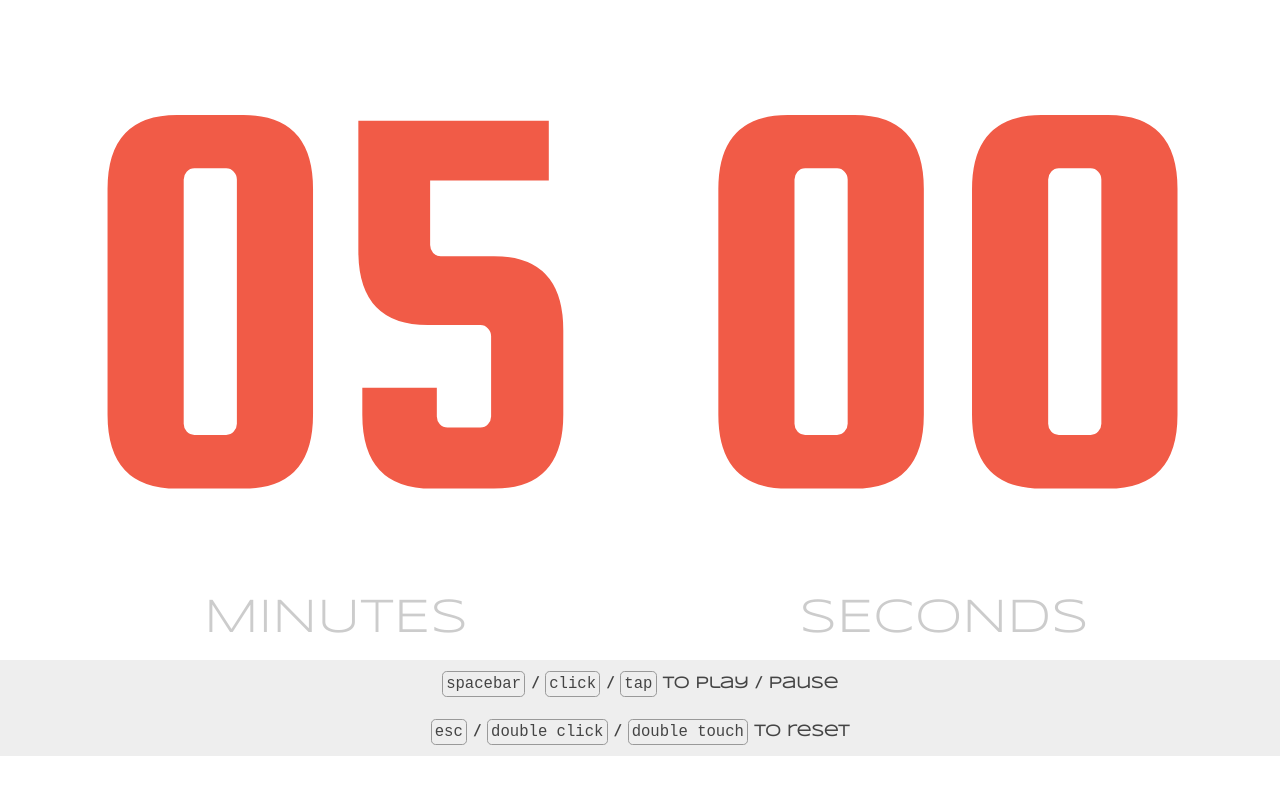
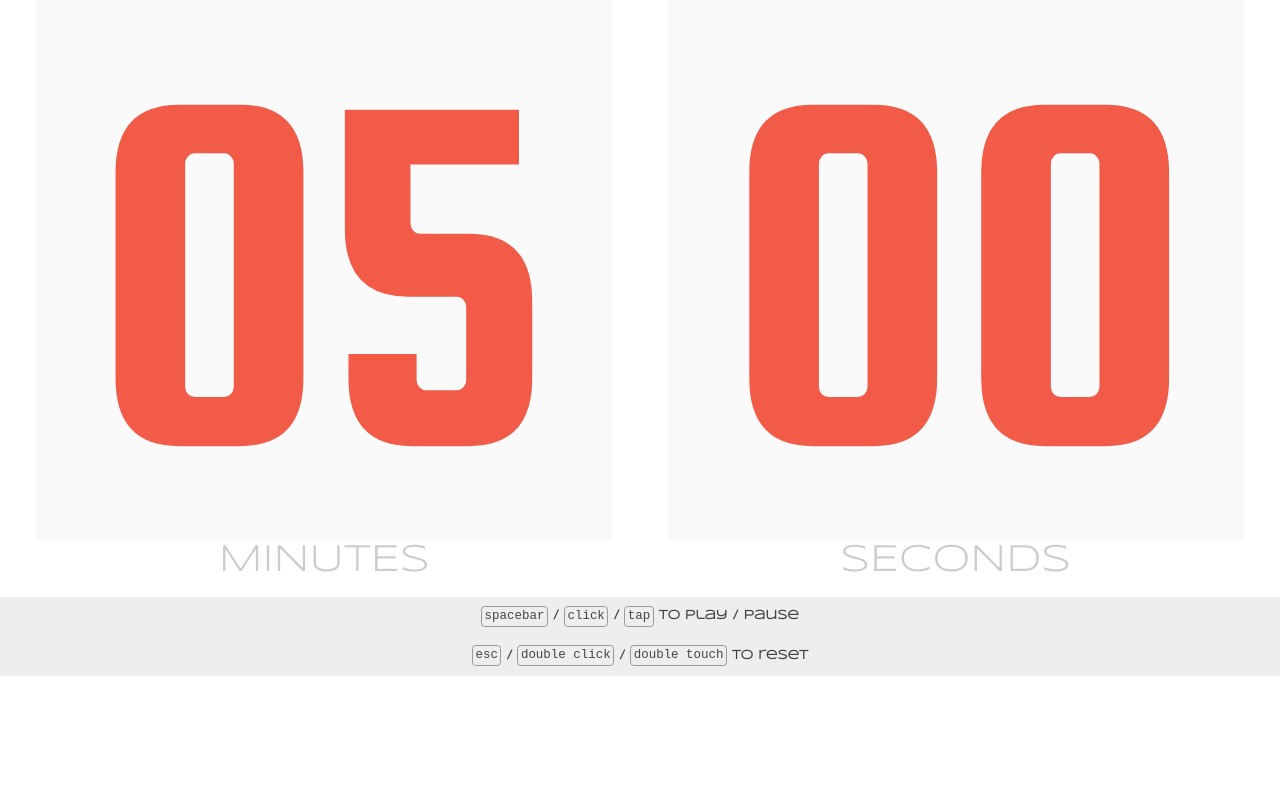
Before and after one commit to sayanee/timer, a website: page index.html in a window 1280 px wide. Drawn offline with nearby package versions, Linux system fonts and the light colour scheme.

Commit message:
fix: use viewport units. close #1 close #8

```diff
--- a/index.html
+++ b/index.html
@@ -9,15 +9,13 @@
   <style>
     @import url('http://fonts.googleapis.com/css?family=Squada+One|Syncopate');
     html, body {margin: 0; padding: 0;}
-    input[type=number]::-webkit-inner-spin-button, input[type=number]::-webkit-outer-spin-button {-webkit-appearance: none; margin: 0; }
-    input {font-family: 'Squada One', sans-serif; font-size: 35em; border: 0; color: #f15b47; outline: none; width: 600px; text-align: center }
-    ul {list-style-type: none; text-align: center; margin: 0; padding: 0; }
-    li {display: inline-block; position: relative;}
-    li:before {content: 'click to edit time'; position: absolute; font-family: 'Syncopate', sans-serif; top: 1em; left: 0; text-align: center; background: #eee; padding: .5em; border-radius: .5em; color: #444; display: none; width: 95%; }
-    li:hover:before {display: block; }
-    p {font-family: 'Syncopate', sans-serif; text-transform: uppercase; font-size: 3em; margin: 0; color: #ccc; text-align: center; }
+    ul {list-style-type: none; text-align: center; margin: 0; padding: 0; overflow: hidden;}
+    li {display: inline-block; vertical-align: top; position: relative; width: 45vw; margin: 0 2vw;}
+    input[type=number]::-webkit-inner-spin-button, input[type=number]::-webkit-outer-spin-button {-webkit-appearance: none; margin: 0; padding: 0;}
+    input {font-family: 'Squada One', sans-serif; font-size: 40vw; border: 0; color: #f15b47; outline: none; text-align: center; width: 100%; width: 100%; margin: 0; padding: 0;}
+    p {font-family: 'Syncopate', sans-serif; text-transform: uppercase; font-size: 3vw; margin: 0; color: #ccc; text-align: center; }
     section {background: #eee; margin-top: 1em; }
-    h4 {font-family: 'Syncopate', sans-serif; margin: 0; color: #444; text-align: center; padding: .5em; line-height: 2em;}
+    h4 {font-size: .8em; font-family: 'Syncopate', sans-serif; margin: 0; color: #444; text-align: center; padding: .5em; line-height: 2em;}
     code {font-weight: normal; font-size: 1.2em; border: 1px solid #999; border-radius: .3em; padding: .2em;}
     progress {background-color: #eee; border: 0; width: 100%; height: 2em; display:none; margin-top: 1em;}
     progress::-webkit-progress-bar {background-color: #eee; }
@@ -28,8 +26,8 @@
 <body>
 
 <ul>
-  <li><input type="number" min=0 max=60 id="minutes" value=05><p>minutes</p></li>
-  <li><input type="number" min=0 max=60 id="seconds" value=00><p>seconds</p></li>
+  <li><input type="number" min=0 max=60 id="minutes" value=05 disabled><p>minutes</p></li>
+  <li><input type="number" min=0 max=60 id="seconds" value=00 disabled><p>seconds</p></li>
 </ul>
 
 <section id="info">
```
